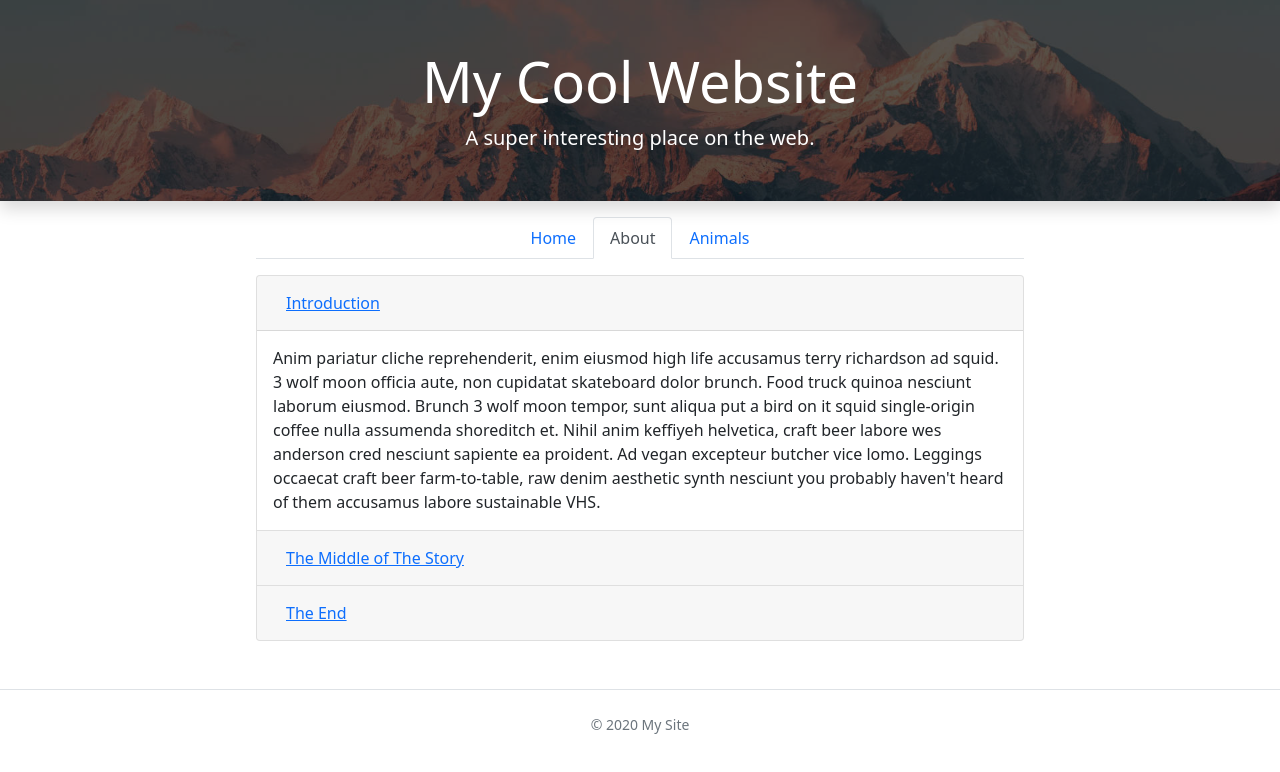
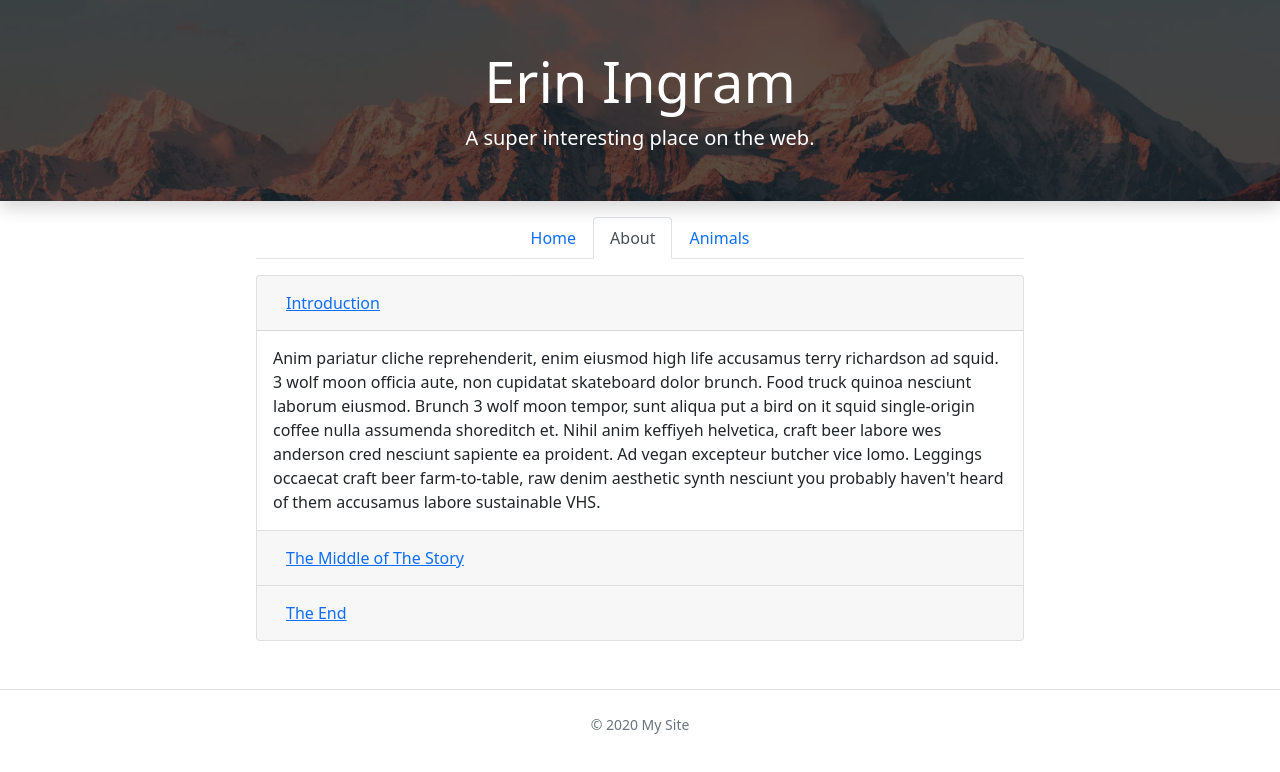
Before and after one commit to eriningram/my-example-site, a plain HTML site: page about.html in a window 1280 px wide. Drawn offline with nearby package versions, Linux system fonts and the light colour scheme.

Commit message:
Changed title and heading to my name

```diff
--- a/about.html
+++ b/about.html
@@ -2,13 +2,13 @@
   <head>
     <meta charset="UTF-8" />
     <meta name="viewport" content="width=device-width, initial-scale=1.0" />
-    <title>About Us | My Cool Website</title>
+    <title>About Us | Erin Ingram</title>
     <link rel="stylesheet" href="https://stackpath.bootstrapcdn.com/bootstrap/5.0.0-alpha1/css/bootstrap.min.css" integrity="sha384-r4NyP46KrjDleawBgD5tp8Y7UzmLA05oM1iAEQ17CSuDqnUK2+k9luXQOfXJCJ4I" crossorigin="anonymous" />
     <link rel="stylesheet" href="custom.css" />
   </head>
   <body>
     <div class="my-bg-photo bg-secondary text-white py-5 text-center shadow">
-      <h1 class="display-4">My Cool Website</h1>
+      <h1 class="display-4">Erin Ingram</h1>
       <p class="lead mb-0">A super interesting place on the web.</p>
     </div>
 
```
Also changed, not shown: animals.html (+1 -1 lines), index.html (+2 -2 lines).
